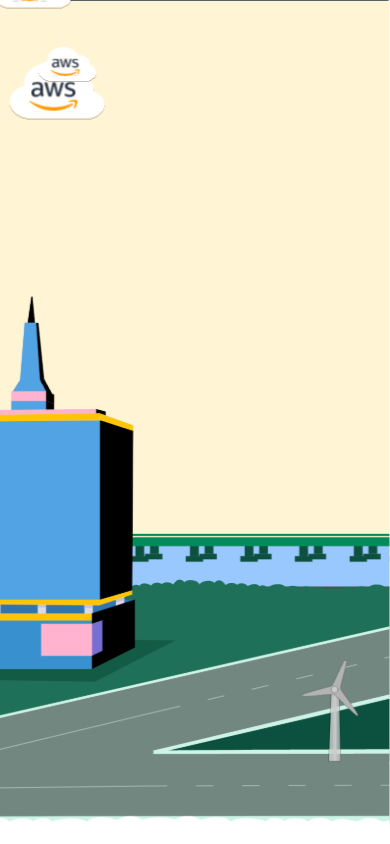
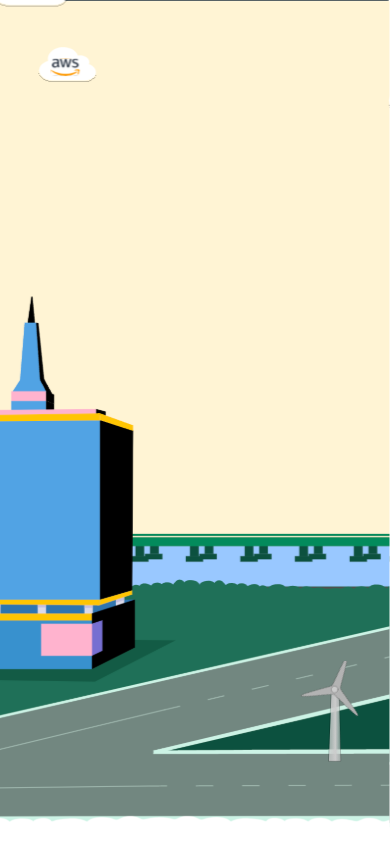
Before and after one commit to filmol/greeting-animations, a Next.js app: page / in a window 390 px wide. Built offline with nearby package versions, Linux system fonts and the light colour scheme.

Commit message:
Remove cloud hover scale effect for  mobile

```diff
--- a/pages/index.tsx
+++ b/pages/index.tsx
@@ -15,15 +15,15 @@ export default function Home() {
         {/* absolute left-8 bottom-16 */}
         <AwsClouldSVG
           onClick={() => console.log('object')}
-          cssClass={'animate-could1 w-[25%] hover:w-[26%]'}
+          cssClass={'animate-could1 w-[25%] xl:hover:w-[26%]'}
         />
         <AwsClouldSVG
           onClick={() => console.log('object')}
-          cssClass={'animate-could2  w-[20%] hover:w-[21%]'}
+          cssClass={'animate-could2  w-[20%] xl:hover:w-[21%]'}
         />
         <AwsClouldSVG
           onClick={() => console.log('object')}
-          cssClass={'animate-could3 w-[15%] hover:w-[16%]'}
+          cssClass={'animate-could3 w-[15%] xl:hover:w-[16%]'}
         />
         <div className='absolute flex bottom-14 right-4 lg:right-0 lg:left-8 h-[15%]'>
           <Windmill />
--- a/tailwind.config.js
+++ b/tailwind.config.js
@@ -7,7 +7,7 @@ module.exports = {
   theme: {
     extend: {
       animation: {
-        could1: 'could1 100s infinite ',
+        could1: 'could1 10s infinite ',
         could2: 'could2 60s infinite ',
         could3: 'could3 120s infinite ',
         'spin-slow': 'spin 5s linear infinite',
```
